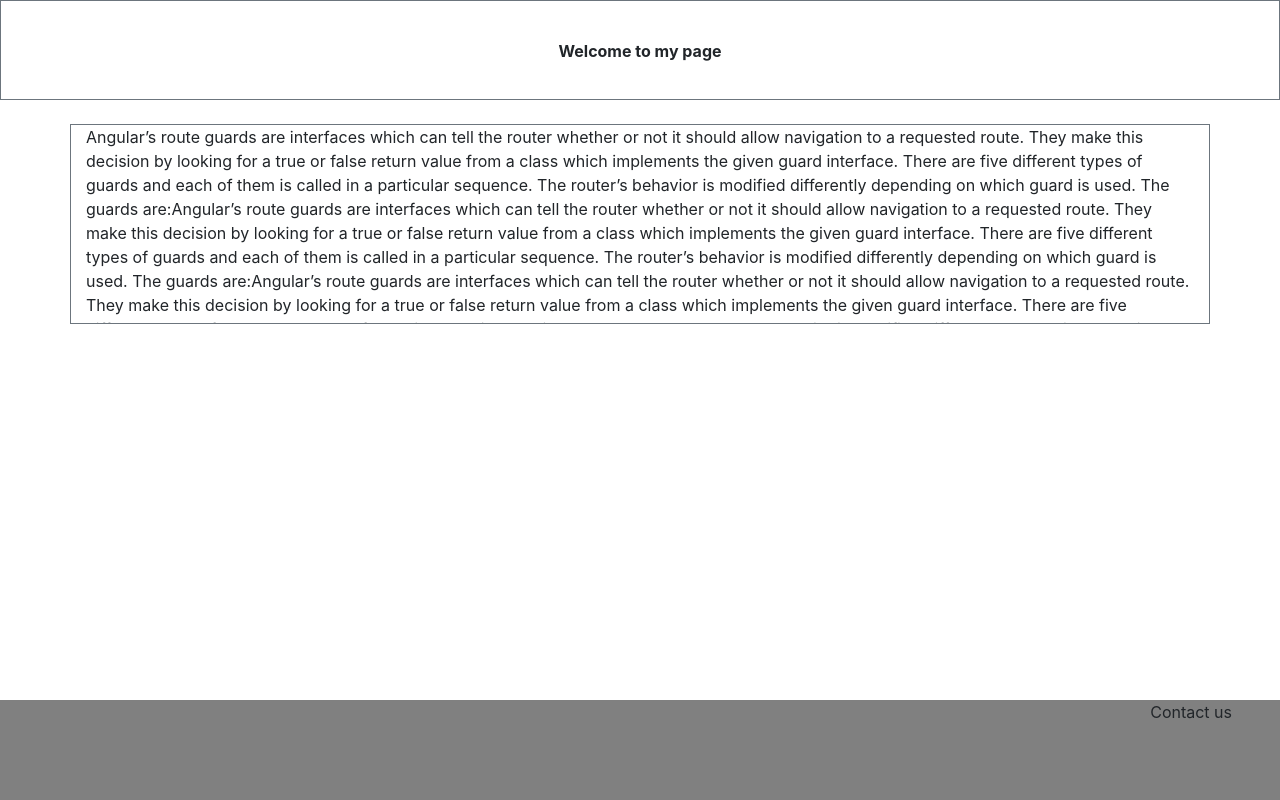
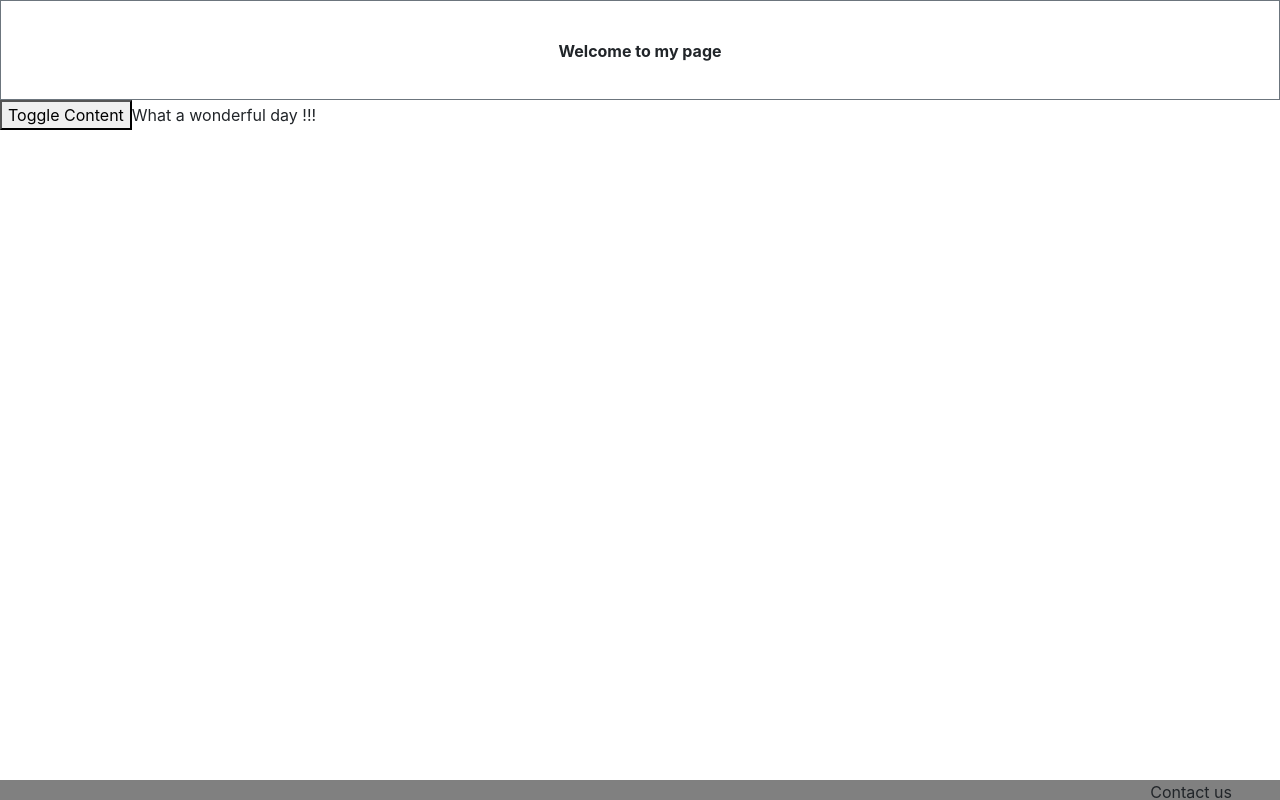
Before and after one commit to shallyonline07/hello-world, an Angular app: page / in a window 1280 px wide. Built offline with nearby package versions, Linux system fonts and the light colour scheme.

Commit message:
add lines in the content

```diff
--- a/src/app/components/content/content.component.html
+++ b/src/app/components/content/content.component.html
@@ -1,4 +1,7 @@
-<div class="container mt-4 content border border-secondary">
+
+<button (click)="toggleStatus()">Toggle Content</button>
+
+<div *ngIf ="showStatus; else displayMessage" class="container mt-4 content border border-secondary">
 Angular’s route guards are interfaces which can tell the router whether or not it should allow navigation to a requested route. They make this decision by looking for a true or false return value from a class which implements the given guard interface.
 There are five different types of guards and each of them is called in a particular sequence. The router’s behavior is modified differently depending on which guard is used. The guards are:Angular’s route guards are interfaces which can tell the router whether or not it should allow navigation to a requested route. They make this decision by looking for a true or false return value from a class which implements the given guard interface.
 There are five different types of guards and each of them is called in a particular sequence. The router’s behavior is modified differently depending on which guard is used. The guards are:Angular’s route guards are interfaces which can tell the router whether or not it should allow navigation to a requested route. They make this decision by looking for a true or false return value from a class which implements the given guard interface.
@@ -24,3 +27,10 @@ There are five different types of guards and each of them is called in a particu
 There are five different types of guards and each of them is called in a particular sequence. The router’s behavior is modified differently depending on which guard is used. The guards are:Angular’s route guards are interfaces which can tell the router whether or not it should allow navigation to a requested route. They make this decision by looking for a true or false return value from a class which implements the given guard interface.
 There are five different types of guards and each of them is called in a particular sequence. The router’s behavior is modified differently depending on which guard is used. The guards are:
 </div>
+
+<!-- <div *ngIf="showStatus">Approved</div> -->
+<ng-template #displayMessage>
+    <label>
+        What a wonderful day !!!
+    </label>
+</ng-template>
--- a/src/app/components/content/content.component.ts
+++ b/src/app/components/content/content.component.ts
@@ -6,10 +6,17 @@ import { Component, OnInit } from '@angular/core';
   styleUrls: ['./content.component.scss']
 })
 export class ContentComponent implements OnInit {
-
+  showStatus: boolean;
   constructor() { }
 
   ngOnInit(): void {
+    this.showStatus = false;
+  }
+
+  toggleStatus() {
+    this.showStatus = !this.showStatus;
+    // console.log("uyyuy");
+
   }
 
 }
--- a/src/app/components/footer/footer.component.scss
+++ b/src/app/components/footer/footer.component.scss
@@ -8,7 +8,7 @@
 //     padding: 30px;
 // }
 .a {
-    height: 100px;
+    height: 20px;
     background-color: gray;
     text-align: right;
 
```
